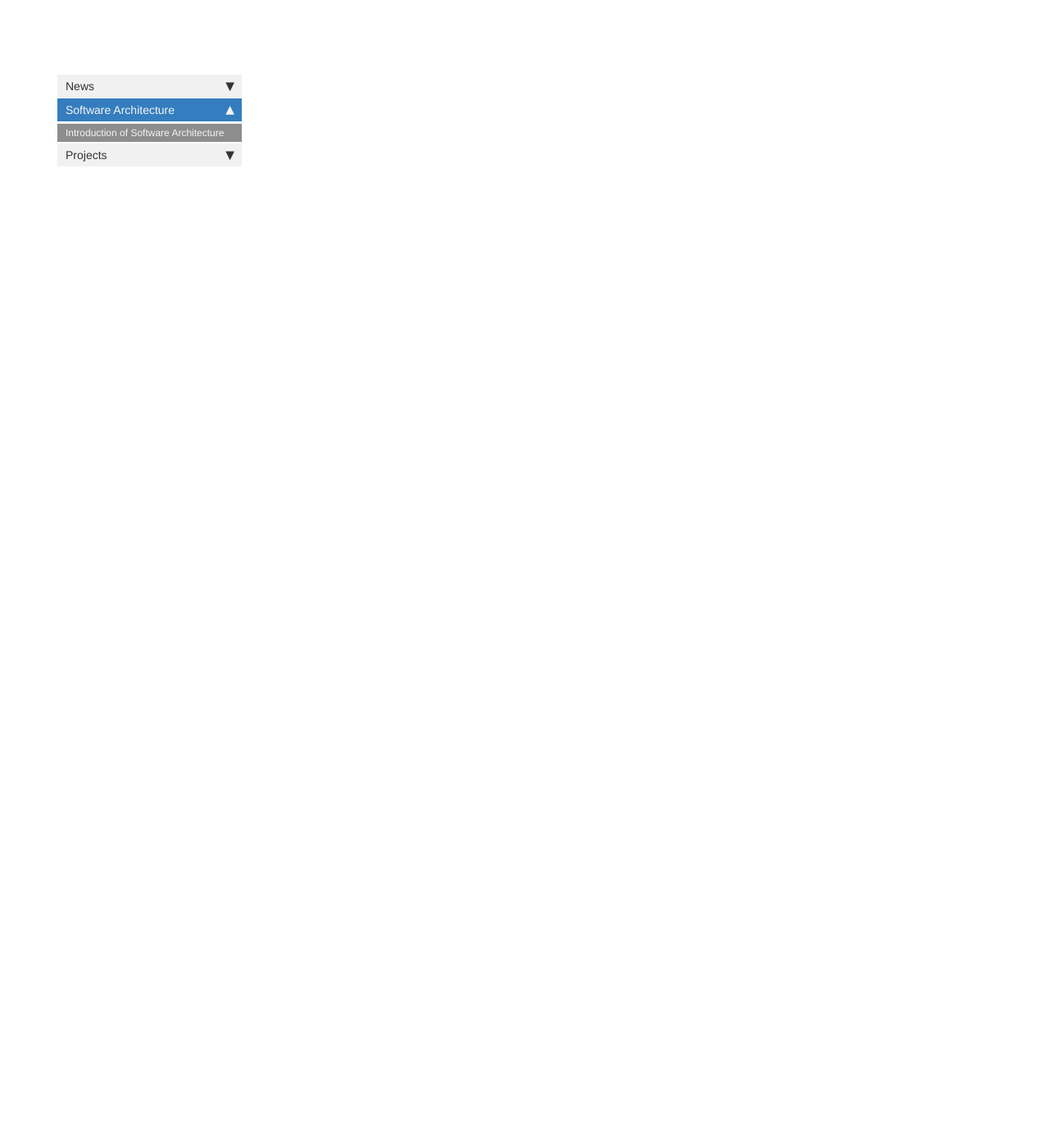
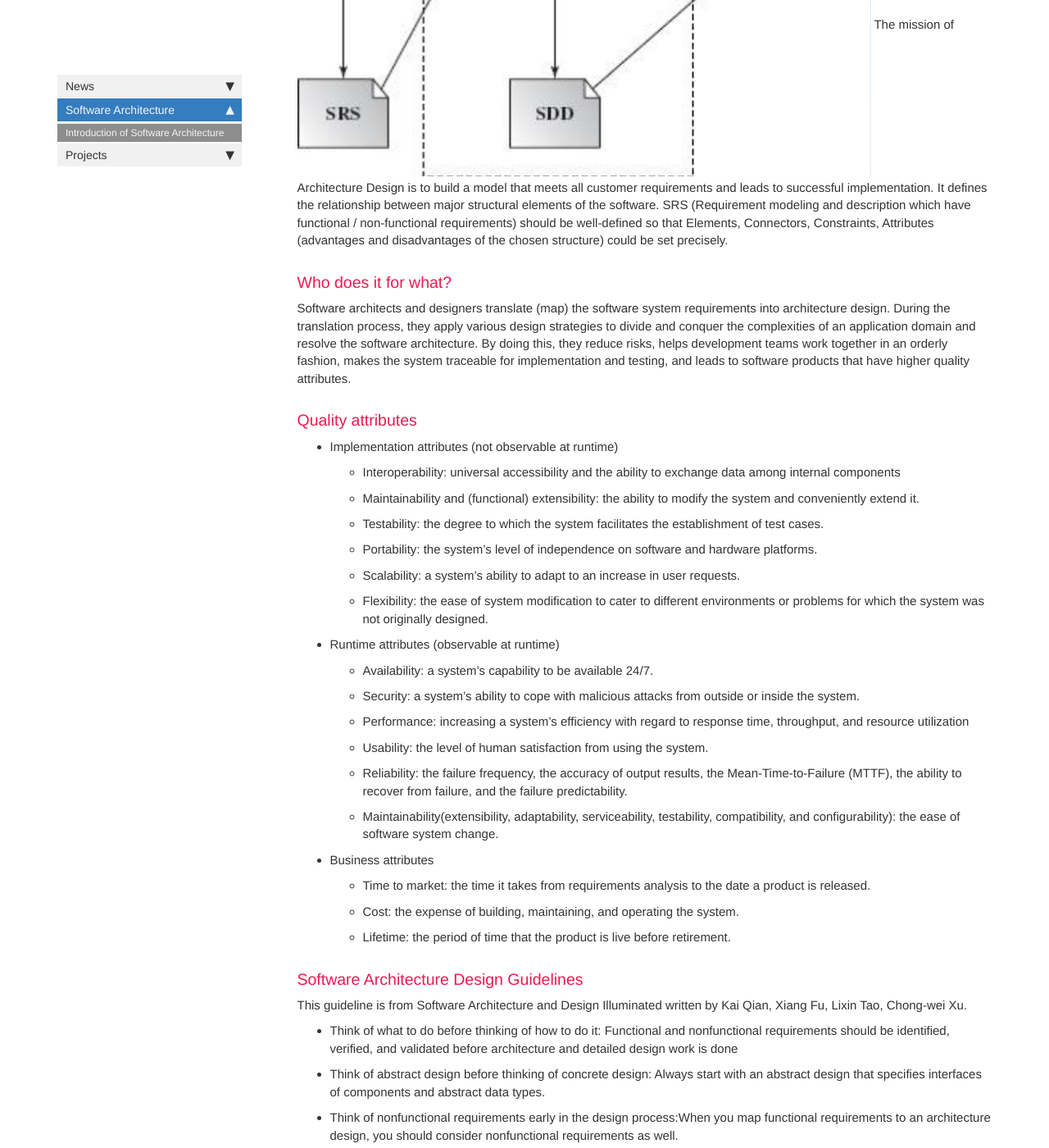
Before and after one commit to codingsoo/codingsoo.github.io1, a Jekyll site: the page built from pages/software_architecture/introduction_sa.md, in a window 1280 px wide and 1400 px high, scrolled down 4115 px. Shown: the whole window at 82% size. Built offline with Jekyll 4.4.1, drawn with Linux system fonts in a browser that asks for light colours; nearby versions of some CDN libraries; comment, search, counter and statistics services are not loaded; some of the changed text lies outside the part shown.

Commit message:
Add SA lecture 2

```diff
--- a/pages/software_architecture/introduction_sa.md
+++ b/pages/software_architecture/introduction_sa.md
@@ -16,12 +16,13 @@ folder: software_architecture
 ![compare_architectures](https://wardballoon.github.io/images/compare_architectures.png)
 SA is usually compared to drawing blueprint in architecture. If you build dog's house, it doesn't matter you have coworkers, blueprint, complex tools, or well-defined process. However, if you want to build your home, you need them all. When it comes to tall buildings, a lot of professionals from various area is needed and we need a central control. Software is the same as architecture. As the software grows in size, so does the software design. Learning SA teaches us how to draw the design of the software by taking into account a variety of things such as scale, Cost, Schedule, Stake holders, Skills and development teams, Materials and technologies, Risks, Development Process, and so on. As software in modern society is becoming more advanced, the importance of software architecture is also being highlighted.
 
-### Definition of SA
-Architecture is the fundamental organization of a system embodied in its components, their relationships to each other and to the environment and the principles guiding its design and evolution. [IEEE Standard on the Recommended Practice for Architectural Descriptions, 2000]
+### Definition and Objectives of SA
 
-### Objectives of SA
+Software Architecture is the fundamental organization of a system embodied in its components, their relationships to each other and to the environment and the principles guiding its design and evolution. [IEEE Standard on the Recommended Practice for Architectural Descriptions, 2000]
+
 ![sa_goal](https://wardballoon.github.io/images/sa_goal.png)
-The goal of SA is setting certain parameters (design variables) needed to be determined and achieve the best measurable performance (objective function) under given constraints.
+
+The goal of SA is setting certain parameters (design variables) to achieve the best measurable performance (objective function) under given constraints.
 
 ### Common Aspects in Software Architecture Problem
 
@@ -63,6 +64,7 @@ It is composed of four views (4) and the use case (1) affects participation in a
 ### Software development process and modeling
 
 ![development_process](https://wardballoon.github.io/images/development_process.png)
+
 In this process, we need to consider the how to design the optimal SW architecture to meet the required functionality and quality/constraints. Thus, it is important to set our mission first. For example, let's consider the SA of a Web Server. What should we consider?
 
 1. What is the goal?
@@ -73,3 +75,59 @@ In this process, we need to consider the how to design the optimal SW architectu
 6.  What are the influence factors?
 
 Maybe, there are more than these. Let's discuss it.
+
+## Architecture Design
+
+### What is it?
+
+![sa_design_when](https://wardballoon.github.io/images/sa_design_when.png)
+The mission of Architecture Design is to build a model that meets all customer requirements and leads to successful implementation. It defines the relationship between major structural elements of the software. SRS (Requirement modeling and description which have functional / non-functional requirements) should be well-defined so that Elements, Connectors, Constraints, Attributes (advantages and disadvantages of the chosen structure) could be set precisely.
+
+### Who does it for what?
+
+Software architects and designers translate (map) the software system requirements into architecture design. During the translation process, they apply various design strategies to divide and conquer  the complexities of an application domain and resolve the software architecture. By doing this, they reduce risks, helps development teams work together in an orderly fashion, makes the system traceable for implementation and testing, and leads to software products that have higher quality attributes.
+
+### Quality attributes
+
+- Implementation attributes (not observable at runtime)
+    + Interoperability: universal accessibility and the ability to exchange data among internal components
+    + Maintainability and (functional) extensibility: the ability to modify the system and conveniently extend it.
+    + Testability: the degree to which the system facilitates the establishment of test cases.
+    + Portability: the system's level of independence on software and hardware platforms.
+    + Scalability: a system's ability to adapt to an increase in user requests.
+    + Flexibility: the ease of system modification to cater to different environments or problems for which the system was not originally designed.
+
+- Runtime attributes (observable at runtime)
+    + Availability: a system's capability to be available 24/7.
+    + Security: a system's ability to cope with malicious attacks from outside or inside the system.
+    + Performance: increasing a system's efficiency with regard to response time, throughput, and resource utilization
+    + Usability: the level of human satisfaction from using the system.
+    + Reliability: the failure frequency, the accuracy of output results, the Mean-Time-to-Failure (MTTF), the ability to recover from failure, and the failure predictability.
+    + Maintainability(extensibility, adaptability, serviceability, testability, compatibility, and configurability): the ease of software system change.
+
+- Business attributes
+    + Time to market: the time it takes from requirements analysis to the date a product is released.
+    + Cost: the expense of building, maintaining, and operating the system.
+    + Lifetime: the period of time that the product is live before retirement.
+
+### Software Architecture Design Guidelines
+
+This guideline is from Software Architecture and Design Illuminated written by Kai Qian, Xiang Fu, Lixin Tao, Chong-wei Xu.
+
+- Think of what to do before thinking of how to do it: Functional and nonfunctional requirements should be identified, verified, and validated before architecture and detailed design work is done
+- Think of abstract design before thinking of concrete design: Always start with an abstract design that specifies interfaces of components and abstract data types.
+- Think of nonfunctional requirements early in the design process:When you map functional requirements to an architecture design, you should consider nonfunctional requirements as well.
+- Think of software reusability and extensibility as much as possible: consider how to reuse existing software components to increase the reliability and cost-effectiveness of new systems.
+- Try to promote high cohesion within each element and loose coupling between elements.
+- Tolerate refinement of design: You may need to use prototyping and iteration to refine the design.
+- Avoid ambiguous design and over-detailed design: Ambiguous design lacks constraints and over-detailed design restricts implementation.
+
+### Ways to describe Software Architecture
+
+Software architecture specifies a high level of software system abstraction. It should be able to describe its collection of components and the connections, interact among these components, specify the deployment configuration of all components and connections, and conform to the project's functional and nonfunctional requirements.
+
+- Box-and-line diagram: Boxes=> business concept diagram / Lines=> relationship among components
+- UML: Structural (Static) Diagrams=> Behavioral (Dynamic) Diagrams
+- Architecture View Models: 4+1 view model
+- the logical view, the process view, the development view, the physical view, and the user interface view
+- Architecture Description Language (ADL): describe software architecture formally and semantically.
```
Also changed, not shown: images/sa_design_when.png (added).
